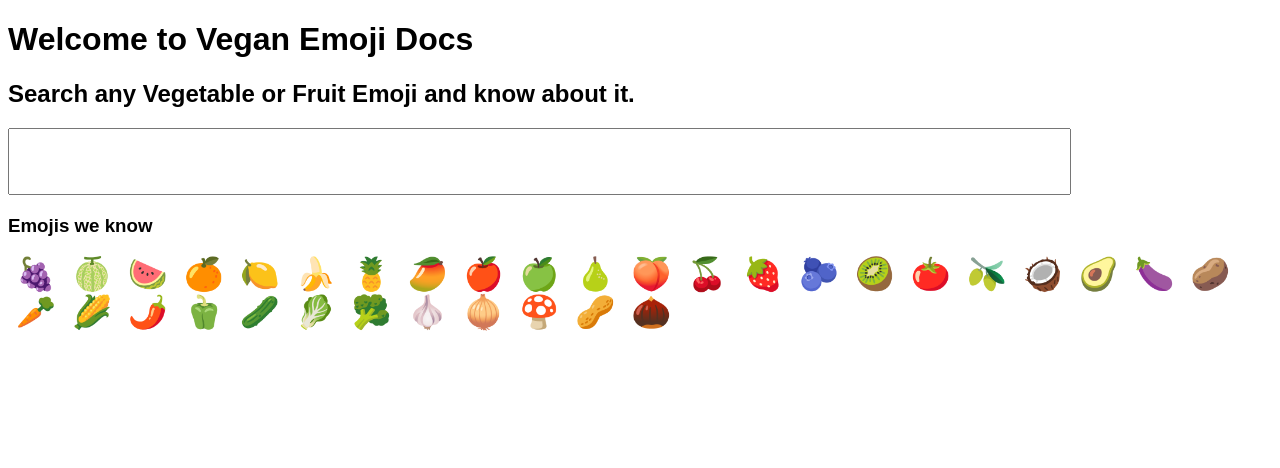
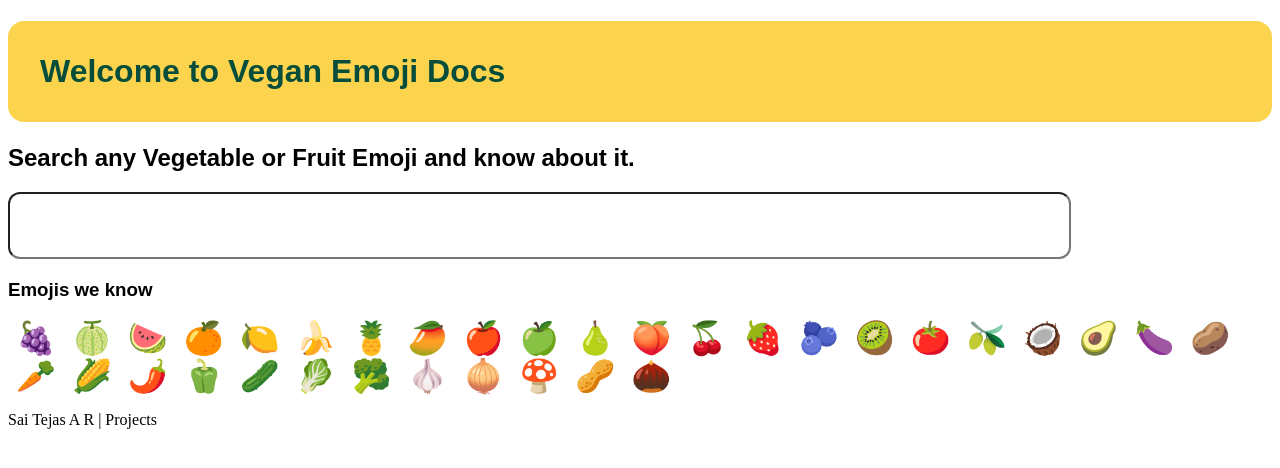
Before and after one commit to Saitejas21/emoji-docs, a React (Create React App) app: page / in a window 1280 px wide. Shown: the top 468 px of the page. Built offline with nearby package versions, Linux system fonts and the light colour scheme.

Commit message:
update: added styling

```diff
--- a/public/index.html
+++ b/public/index.html
@@ -1,16 +1,18 @@
 <!DOCTYPE html>
 <html lang="en">
-
   <head>
-	<meta charset="utf-8">
-	<meta name="viewport" content="width=device-width, initial-scale=1, shrink-to-fit=no">
-	<meta name="theme-color" content="#000000">
+    <meta charset="utf-8" />
+    <meta
+      name="viewport"
+      content="width=device-width, initial-scale=1, shrink-to-fit=no"
+    />
+    <meta name="theme-color" content="#000000" />
     <!--
       manifest.json provides metadata used when your web app is added to the
       homescreen on Android. See https://developers.google.com/web/fundamentals/engage-and-retain/web-app-manifest/
     -->
-	<link rel="manifest" href="%PUBLIC_URL%/manifest.json">
-	<link rel="shortcut icon" href="%PUBLIC_URL%/favicon.ico">
+    <link rel="manifest" href="/public/site.webmanifest" />
+    <link rel="shortcut icon" href="/public/favicon.ico" />
     <!--
       Notice the use of %PUBLIC_URL% in the tags above.
       It will be replaced with the URL of the `public` folder during the build.
@@ -20,7 +22,7 @@
       work correctly both with client-side routing and a non-root public URL.
       Learn how to configure a non-root public URL by running `npm run build`.
     -->
-	<title>React App</title>
+    <title>Vegan Emoji Docs | Sai Tejas Projects</title>
   </head>
 
   <body>
@@ -39,5 +41,7 @@
       To create a production bundle, use `npm run build` or `yarn build`.
     -->
   </body>
-
+  <footer>
+    <p>Sai Tejas A R | Projects</p>
+  </footer>
 </html>
--- a/src/App.js
+++ b/src/App.js
@@ -48,8 +48,8 @@ export default function App() {
     var meaning = emojiDatabase[userInput];
     if (meaning === undefined) {
       meaning = "we dont have this in our database";
-      setMeaning(meaning);
     }
+    setMeaning(meaning);
   }
   function emojiClickHandler(emoji) {
     var meaning = emojiDatabase[emoji];
--- a/src/styles.css
+++ b/src/styles.css
@@ -8,4 +8,14 @@
 input {
   padding: 1.5rem;
   width: 80%;
+  border-radius: 0.75rem;
 }
+
+h1 {
+  background-color: #fcd34d;
+  padding: 2rem;
+  color: #064e3b;
+  margin: none;
+  margin-left: none;
+  border-radius: 1rem;
+}
```
Also changed, not shown: public/site.webmanifest (added), 1 other file (tests, documents, lock files or other folders). Lines whose indentation alone changed are shown as unchanged.
